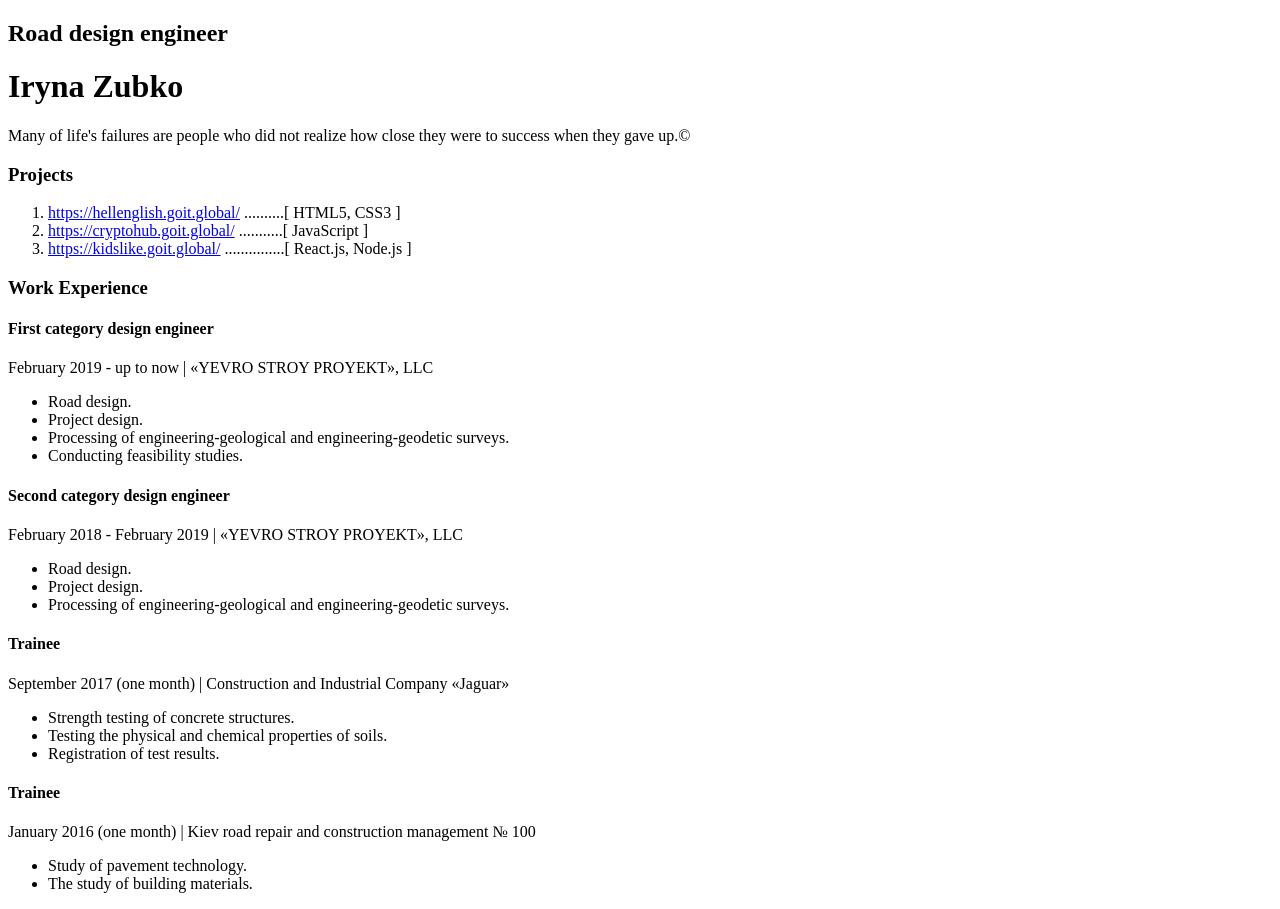
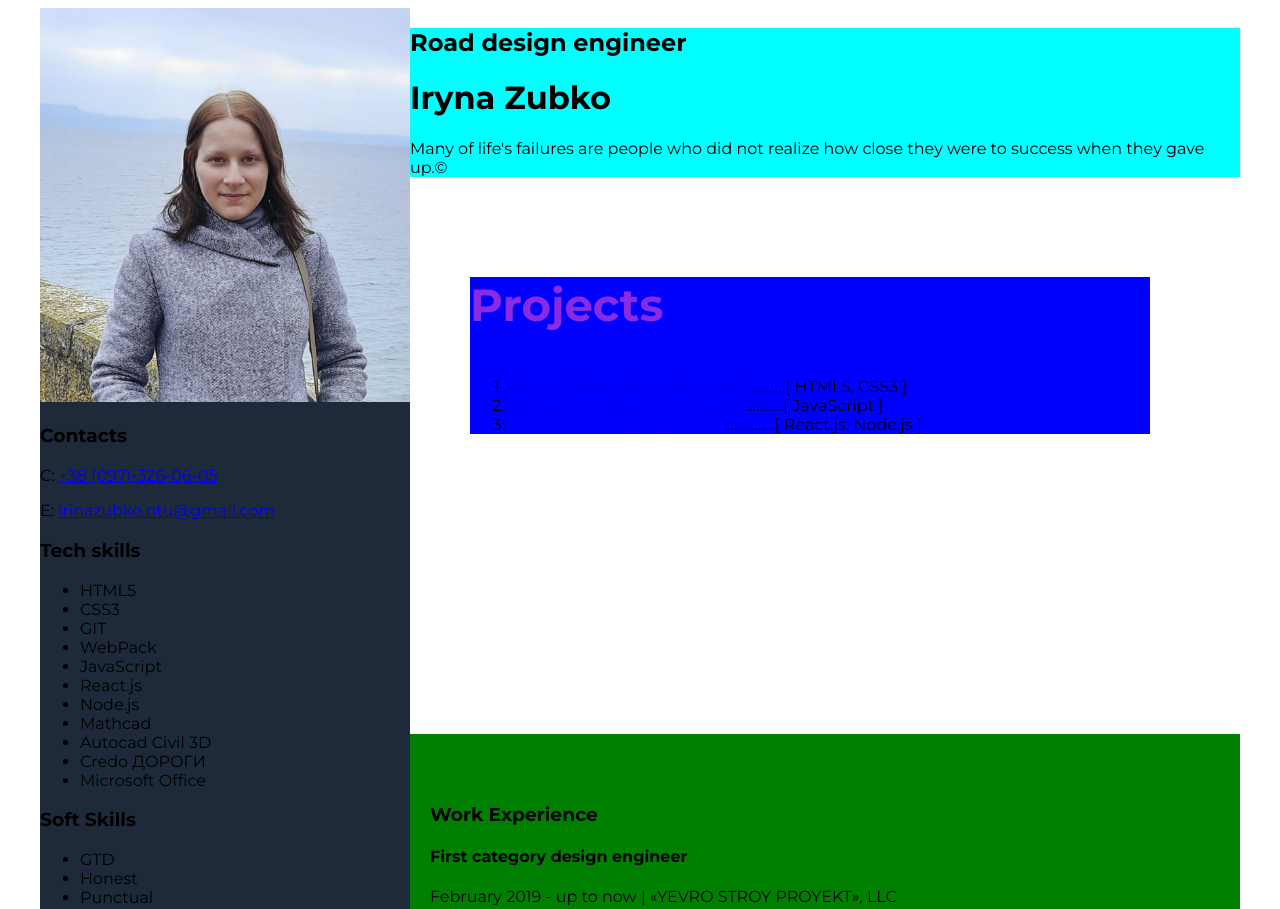
Before and after one commit to IrynaZubko/CURRICULUM-VITAE, a plain HTML site: page resume/index.html in a window 1280 px wide. Shown: the top 909 px of the page. Drawn offline with Linux system fonts and the light colour scheme.

Commit message:
add styles.css

```diff
--- a/resume/index.html
+++ b/resume/index.html
@@ -4,16 +4,20 @@
     <meta charset="UTF-8">
     <meta http-equiv="X-UA-Compatible" content="IE=edge">
     <meta name="viewport" content="width=device-width, initial-scale=1.0">
+    <link rel="stylesheet" href="styles/styles.css">
+    <link rel="preconnect" href="https://fonts.googleapis.com">
+    <link rel="preconnect" href="https://fonts.gstatic.com" crossorigin>
+    <link href="https://fonts.googleapis.com/css2?family=Montserrat:wght@400;700&display=swap" rel="stylesheet">
     <title>CURRICULUM VITAE</title>
 </head>
 <body>
 
     <!-- Main -->
-    <div>
+    <div class="main">
         <!-- Main content -->
-        <div>
+        <div class="main_content">
             <!-- about user -->
-            <div>
+            <div class="about_user">
                <h2>Road design engineer</h2>
 
                <h1>Iryna Zubko</h1>
@@ -21,8 +25,8 @@
                 <p>Many of life's failures are people who did not realize how close they were to success when they gave up.&copy;</p>
             </div>
             <!-- Projects -->
-            <div>
-                <h3>Projects</h3>
+            <div class="projects">
+                <h3 class="project_title">Projects</h3>
                 <ol>
                     <li><a href="https://hellenglish.goit.global/">https://hellenglish.goit.global/</a>
                     ..........[ HTML5, CSS3 ]</li>
@@ -33,7 +37,7 @@
                 </ol>
             </div>
             <!-- Work -->
-            <div>
+            <div class="work">
                 <h3>Work Experience</h3>
                 <!-- Company 1 -->
                 <div>
@@ -76,7 +80,8 @@
                     </ul>
                 </div>
             </div>
-            <div>
+            <!-- Education -->
+            <div class="education">
                 <h3>Education</h3>
                 <!-- University -->
                 <div>
@@ -93,7 +98,7 @@
             </div>
         </div>
         <!-- Sidebar -->
-        <aside>
+        <aside class="sidebar">
             <img src="img/photo.jpg" alt="user photo" width="370">
             <!-- Contacts -->
             <div>
@@ -124,6 +129,7 @@
             <div>
                 <h3>Soft Skills</h3>
                 <ul>
+                <li>GTD</li>
                 <li>Honest</li>
                 <li>Punctual</li>
                 <li>Attentiveness</li>
--- /dev/null
+++ b/resume/styles/styles.css
@@ -0,0 +1,25 @@
+body{font-family: 'Montserrat', sans-serif;}
+/* main styles */
+.main{display: flex; flex-direction: row-reverse;background-color: #F5F7FA; width: 1200px;
+margin: 0px auto}
+
+/* main content styles */
+.main_content{background-color: #FFFFFF;}
+
+/* project title styles */
+.project_title{font-size: 45px;color: blueviolet;}
+/* about styles */
+.about_user{background-color: aqua;}
+/* projects styles */
+.projects{background: blue;
+    margin-top: 100px;margin-bottom: 300px;margin-left: 60px;margin-right: 90px;
+    /* margin: 100px 90px 300px 60px
+    margin: 100px
+    margin: 50px 70px */}
+/* work styles */
+.work{background-color: green;padding-top: 50px;padding-bottom: 100px;padding-left: 20px;padding-right: 20px;}
+/* education styles */
+.education{background-color: greenyellow;}
+
+/* sidebar styles */
+.sidebar{background: #1E2939;}
```
